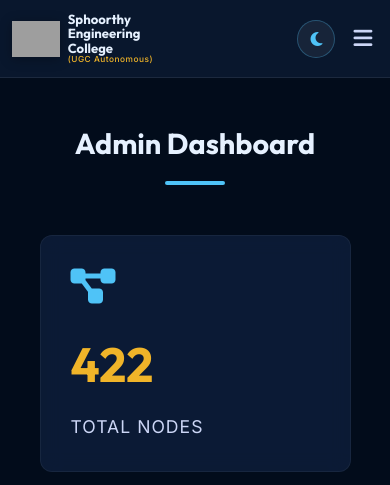
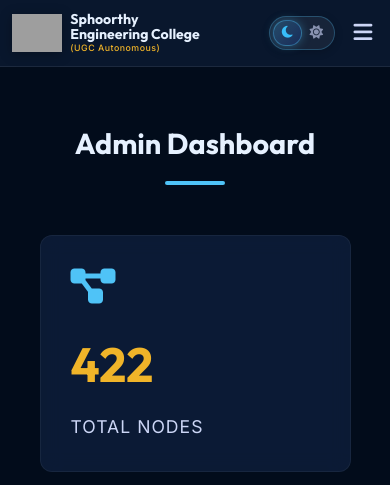
Before and after one commit to luckyrella/knowledge-based-graph-chatbot, a Flask app: page /admin/ in a window 390 px wide. Shown: the top 485 px of the page. Run offline with Flask 3, Linux system fonts and the light colour scheme; a user stored in the database is signed in; data comes from the database, SQL or seed files in the repository; grey boxes are pictures that could not be loaded.

Commit message:
feat(ui): remove counselling code from navbar and add dual dark/light mode toggle pill on the side

```diff
--- a/static/css/style.css
+++ b/static/css/style.css
@@ -201,7 +201,7 @@
 }
 
 /* ═══════════════════════════════════════════
-   THEME TOGGLE BUTTON
+   THEME TOGGLE BUTTON (DARK / LIGHT PILL)
    ═══════════════════════════════════════════ */
 .nav-right-actions {
   display: flex;
@@ -211,43 +211,95 @@
   margin-left: auto;
 }
 
-.theme-toggle {
-  width: 38px;
-  height: 38px;
-  border-radius: 50%;
-  border: 1px solid rgba(79, 195, 247, 0.3);
+.theme-mode-toggle {
+  display: inline-flex;
+  align-items: center;
   background: rgba(255, 255, 255, 0.06);
-  color: var(--secondary-color);
-  font-size: 1rem;
+  border: 1px solid rgba(79, 195, 247, 0.28);
+  border-radius: 24px;
+  padding: 3px;
   cursor: pointer;
-  display: flex;
-  align-items: center;
-  justify-content: center;
-  transition: var(--transition);
-  position: relative;
-  overflow: hidden;
-  flex-shrink: 0;
-}
-
-.theme-toggle:hover {
-  background: rgba(79, 195, 247, 0.15);
-  transform: rotate(20deg) scale(1.08);
-  box-shadow: 0 0 14px rgba(79, 195, 247, 0.25);
-}
-
-.theme-toggle i {
-  transition: transform 0.4s cubic-bezier(.22,1,.36,1);
-}
-
-[data-theme="light"] .theme-toggle {
-  border: 1px solid rgba(230, 147, 10, 0.3);
-  background: rgba(230, 147, 10, 0.06);
-  color: #e6930a;
-}
-
-[data-theme="light"] .theme-toggle:hover {
-  background: rgba(230, 147, 10, 0.12);
-  box-shadow: 0 0 14px rgba(230, 147, 10, 0.2);
+  user-select: none;
+  transition: all 0.3s cubic-bezier(0.4, 0, 0.2, 1);
+  box-shadow: 0 2px 8px rgba(0, 0, 0, 0.2);
+}
+
+.theme-mode-toggle:hover {
+  border-color: rgba(79, 195, 247, 0.5);
+  box-shadow: 0 0 12px rgba(79, 195, 247, 0.2);
+}
+
+.theme-pill-opt {
+  display: inline-flex;
+  align-items: center;
+  gap: 6px;
+  padding: 5px 11px;
+  border-radius: 18px;
+  font-size: 0.78rem;
+  font-weight: 600;
+  letter-spacing: 0.3px;
+  color: var(--text-muted);
+  transition: all 0.25s ease;
+}
+
+.theme-pill-opt i {
+  font-size: 0.85rem;
+  transition: transform 0.3s ease;
+}
+
+/* Dark mode active */
+.dark-opt.active {
+  background: linear-gradient(135deg, rgba(79, 195, 247, 0.25), rgba(30, 58, 138, 0.4));
+  color: #7dd3fc;
+  box-shadow: 0 0 10px rgba(79, 195, 247, 0.35);
+  border: 1px solid rgba(79, 195, 247, 0.4);
+}
+
+.dark-opt.active i {
+  color: #38bdf8;
+  transform: rotate(-10deg);
+}
+
+/* Light mode active */
+.light-opt.active {
+  background: linear-gradient(135deg, rgba(245, 158, 11, 0.25), rgba(217, 119, 6, 0.35));
+  color: #f59e0b;
+  box-shadow: 0 0 10px rgba(245, 158, 11, 0.35);
+  border: 1px solid rgba(245, 158, 11, 0.4);
+}
+
+.light-opt.active i {
+  color: #f59e0b;
+  transform: rotate(20deg);
+}
+
+/* Light theme overrides for the toggle pill */
+[data-theme="light"] .theme-mode-toggle {
+  background: rgba(0, 0, 0, 0.04);
+  border: 1px solid rgba(0, 0, 0, 0.12);
+  box-shadow: 0 2px 6px rgba(0, 0, 0, 0.06);
+}
+
+[data-theme="light"] .theme-mode-toggle:hover {
+  border-color: rgba(217, 119, 6, 0.4);
+  box-shadow: 0 0 10px rgba(217, 119, 6, 0.15);
+}
+
+[data-theme="light"] .theme-pill-opt {
+  color: #64748b;
+}
+
+[data-theme="light"] .light-opt.active {
+  background: #ffffff;
+  color: #d97706;
+  border: 1px solid rgba(217, 119, 6, 0.3);
+  box-shadow: 0 2px 8px rgba(217, 119, 6, 0.2);
+}
+
+[data-theme="light"] .dark-opt.active {
+  background: #1e293b;
+  color: #93c5fd;
+  border: 1px solid rgba(147, 197, 253, 0.3);
 }
 
 * {
@@ -1884,24 +1936,17 @@ footer {
 /* Responsive */
 @media (max-width: 1250px) and (min-width: 1025px) {
   .navbar {
-    padding: 10px 2%;
+    padding: 10px 2.5%;
   }
   .college-name {
-    font-size: 0.95rem;
-  }
-  .counselling-badge {
-    padding: 2px 6px;
-    margin-left: 4px;
-  }
-  .counselling-badge .badge-label {
-    display: none;
+    font-size: 1rem;
   }
   .nav-links {
-    gap: 8px;
-    margin: 0 8px;
+    gap: 10px;
+    margin: 0 10px;
   }
   .nav-links a {
-    font-size: 0.82rem;
+    font-size: 0.85rem;
     padding: 5px 2px;
   }
 }
@@ -1962,6 +2007,14 @@ footer {
   .section-title { font-size: 1.8rem; }
   .footer-grid { grid-template-columns: 1fr; }
 
+  /* Compact theme toggle for mobile */
+  .theme-pill-opt {
+    padding: 5px 8px;
+  }
+  .theme-opt-text {
+    display: none;
+  }
+
   .chat-panel {
     width: 100vw;
     height: 100vh; /* Fallback */
@@ -1979,15 +2032,11 @@ footer {
 
   /* Nav logo responsiveness */
   .nav-logo { gap: 8px; }
-  .nav-logo-img { height: 36px; }
-  .college-name { font-size: 0.9rem; white-space: normal; line-height: 1.1; max-width: 150px; }
-  .college-tag { font-size: 0.52rem; }
-  .counselling-badge { padding: 2px 6px; margin-left: 4px; }
-  .badge-label { font-size: 0.45rem; display: none; }
-  .badge-code { font-size: 0.85rem; letter-spacing: 1px; }
+  .nav-logo-img { height: 38px; }
+  .college-name { font-size: 0.95rem; white-space: normal; line-height: 1.1; max-width: 180px; }
+  .college-tag { font-size: 0.55rem; }
 }
 
 @media (max-width: 480px) {
-  .college-name { max-width: 110px; font-size: 0.82rem; }
-  .counselling-badge { display: none; } /* Hide counselling code on extra small screens */
-}
+  .college-name { max-width: 140px; font-size: 0.88rem; }
+}
--- a/static/js/main.js
+++ b/static/js/main.js
@@ -83,35 +83,47 @@ document.addEventListener('DOMContentLoaded', () => {
     const themeToggle = document.getElementById('themeToggle');
     const savedTheme = localStorage.getItem('sphn-theme') || 'dark';
 
-    // Apply saved theme on load
-    if (savedTheme === 'light') {
-        document.documentElement.setAttribute('data-theme', 'light');
-        if (themeToggle) themeToggle.innerHTML = '<i class="fas fa-sun"></i>';
+    function applyTheme(theme) {
+        const darkOpt = themeToggle ? themeToggle.querySelector('.dark-opt') : null;
+        const lightOpt = themeToggle ? themeToggle.querySelector('.light-opt') : null;
+
+        if (theme === 'light') {
+            document.documentElement.setAttribute('data-theme', 'light');
+            localStorage.setItem('sphn-theme', 'light');
+            if (darkOpt && lightOpt) {
+                darkOpt.classList.remove('active');
+                lightOpt.classList.add('active');
+            }
+        } else {
+            document.documentElement.removeAttribute('data-theme');
+            localStorage.setItem('sphn-theme', 'dark');
+            if (darkOpt && lightOpt) {
+                lightOpt.classList.remove('active');
+                darkOpt.classList.add('active');
+            }
+        }
     }
 
+    // Apply saved theme on load
+    applyTheme(savedTheme);
+
     if (themeToggle) {
-        themeToggle.addEventListener('click', () => {
-            const currentTheme = document.documentElement.getAttribute('data-theme');
-            const icon = themeToggle.querySelector('i');
+        themeToggle.addEventListener('click', (e) => {
+            const targetOpt = e.target.closest('[data-set-theme]');
+            if (targetOpt) {
+                const requestedTheme = targetOpt.getAttribute('data-set-theme');
+                applyTheme(requestedTheme);
+            } else {
+                const isLight = document.documentElement.getAttribute('data-theme') === 'light';
+                applyTheme(isLight ? 'dark' : 'light');
+            }
+        });
 
-            if (currentTheme === 'light') {
-                // Switch to dark
-                document.documentElement.removeAttribute('data-theme');
-                localStorage.setItem('sphn-theme', 'dark');
-                icon.style.transform = 'rotate(360deg)';
-                setTimeout(() => {
-                    icon.className = 'fas fa-moon';
-                    icon.style.transform = '';
-                }, 200);
-            } else {
-                // Switch to light
-                document.documentElement.setAttribute('data-theme', 'light');
-                localStorage.setItem('sphn-theme', 'light');
-                icon.style.transform = 'rotate(360deg)';
-                setTimeout(() => {
-                    icon.className = 'fas fa-sun';
-                    icon.style.transform = '';
-                }, 200);
+        themeToggle.addEventListener('keydown', (e) => {
+            if (e.key === 'Enter' || e.key === ' ') {
+                e.preventDefault();
+                const isLight = document.documentElement.getAttribute('data-theme') === 'light';
+                applyTheme(isLight ? 'dark' : 'light');
             }
         });
     }
--- a/templates/base.html
+++ b/templates/base.html
@@ -29,10 +29,6 @@
                 <span class="college-name">Sphoorthy Engineering College</span>
                 <span class="college-tag">(UGC Autonomous)</span>
             </div>
-            <div class="counselling-badge">
-                <span class="badge-label">Counselling Code</span>
-                <span class="badge-code">SPHN</span>
-            </div>
         </a>
         <ul class="nav-links" id="navLinks">
             <li><a href="/" class="{{ 'active' if active_page == 'home' else '' }}">Home</a></li>
@@ -56,9 +52,16 @@
             {% endif %}
         </ul>
         <div class="nav-right-actions">
-            <button class="theme-toggle" id="themeToggle" title="Toggle theme">
-                <i class="fas fa-moon"></i>
-            </button>
+            <div class="theme-mode-toggle" id="themeToggle" role="button" tabindex="0" title="Switch Theme (Dark / Light)" aria-label="Toggle dark and light theme">
+                <span class="theme-pill-opt dark-opt active" data-set-theme="dark">
+                    <i class="fas fa-moon"></i>
+                    <span class="theme-opt-text">Dark</span>
+                </span>
+                <span class="theme-pill-opt light-opt" data-set-theme="light">
+                    <i class="fas fa-sun"></i>
+                    <span class="theme-opt-text">Light</span>
+                </span>
+            </div>
             <button class="hamburger" id="hamburger" aria-label="Toggle navigation">
                 <i class="fas fa-bars"></i>
             </button>
```
